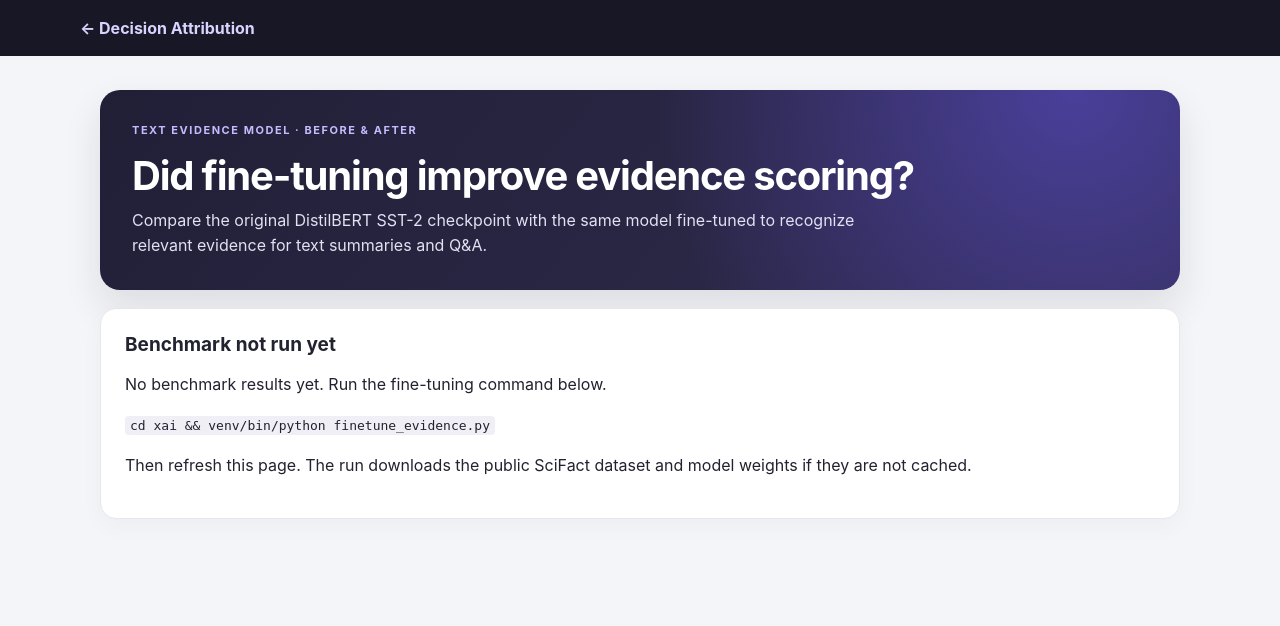
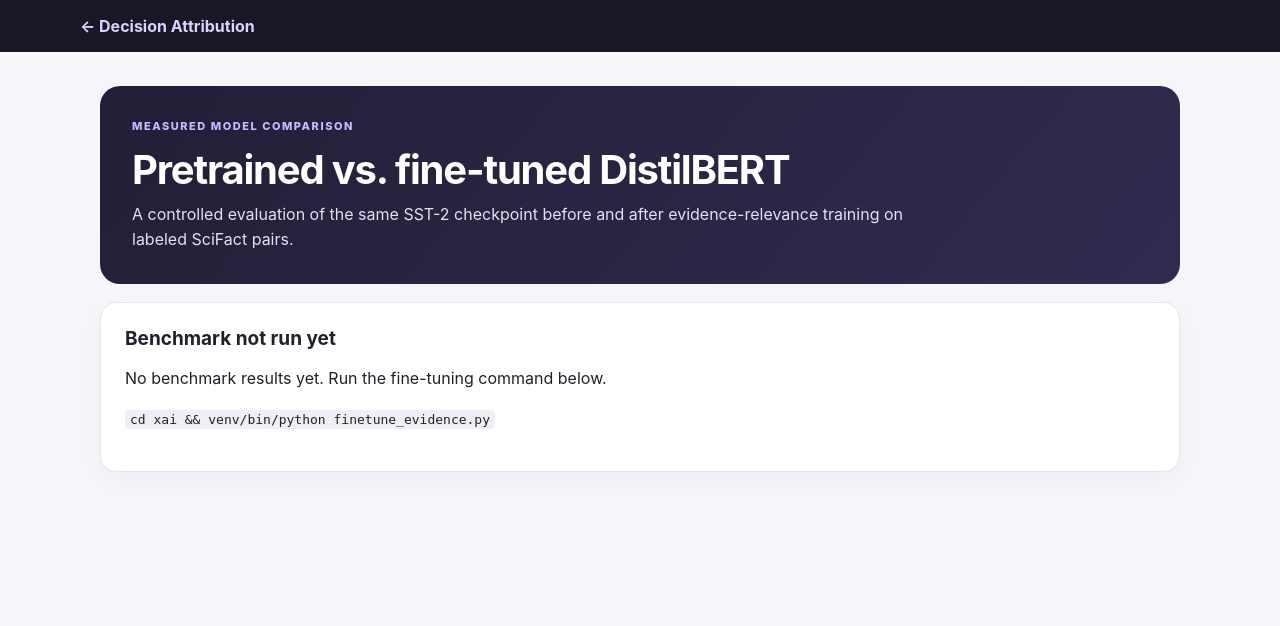
Before and after one commit to kraghavendra-adiga/XAI_Decision_Attribution_Major_Project, a FastAPI app: page /finetuning in a window 1280 px wide. Shown: the top 626 px of the page. Run offline with FastAPI, Linux system fonts and the light colour scheme; some libraries are stand-ins or nearby versions.

Commit message:
Final Commit

```diff
--- a/templates/finetuning_dashboard.html
+++ b/templates/finetuning_dashboard.html
@@ -3,89 +3,206 @@
 <head>
   <meta charset="utf-8">
   <meta name="viewport" content="width=device-width, initial-scale=1">
-  <title>Evidence model benchmark · Decision Attribution</title>
+  <title>DistilBERT evidence benchmark</title>
   <style>
     :root {
       color-scheme: light;
-      font-family: Inter, ui-sans-serif, system-ui, -apple-system, BlinkMacSystemFont, "Segoe UI", sans-serif;
-      color: #222230;
-      background: #f4f5f8;
-      --muted: #666b7b;
-      --line: #e5e7ef;
-      --purple: #5a4be7;
+      font-family: Inter, ui-sans-serif, system-ui, -apple-system, "Segoe UI", sans-serif;
+      color: #20212b;
+      background: #f5f6fa;
+      --muted: #686d7d;
+      --line: #e3e5ec;
+      --purple: #5750c9;
       --green: #18794e;
+      --red: #a53a42;
       --panel: #fff;
     }
     * { box-sizing: border-box; }
     body { margin: 0; }
-    header { background: #171725; color: #fff; padding: 18px max(24px, calc((100% - 1120px) / 2)); }
-    header a { color: #d8d3ff; text-decoration: none; font-weight: 650; }
+    header {
+      background: #171725;
+      color: #fff;
+      padding: 16px max(24px, calc((100% - 1120px) / 2));
+    }
+    header a { color: #d8d3ff; text-decoration: none; font-weight: 700; }
     main { max-width: 1120px; margin: 34px auto; padding: 0 20px 56px; }
-    .hero { padding: 32px; border-radius: 20px; background: radial-gradient(circle at 90% 0, #4a3f9a 0, transparent 42%), linear-gradient(130deg, #211f36, #302c50); color: #fff; box-shadow: 0 18px 38px #211f361c; }
-    .eyebrow { margin: 0 0 12px; color: #c5bcff; font-size: 11px; font-weight: 750; letter-spacing: .14em; text-transform: uppercase; }
+    .hero {
+      padding: 32px;
+      border-radius: 20px;
+      background: linear-gradient(130deg, #211f36, #302c50);
+      color: #fff;
+    }
+    .eyebrow {
+      margin: 0 0 10px;
+      color: #c5bcff;
+      font-size: 11px;
+      font-weight: 800;
+      letter-spacing: .14em;
+      text-transform: uppercase;
+    }
     h1 { margin: 0 0 8px; font-size: clamp(27px, 4vw, 40px); letter-spacing: -.03em; }
     h2 { margin: 0 0 12px; font-size: 19px; }
+    h3 { margin: 0 0 8px; font-size: 15px; }
     p { line-height: 1.55; }
-    .lede, .muted { color: var(--muted); }
-    .hero .lede { max-width: 760px; margin: 0; color: #e2e0f1; }
-    .panel { background: var(--panel); border: 1px solid var(--line); border-radius: 16px; padding: 24px; margin: 18px 0; box-shadow: 0 8px 24px #20233608; }
-    .cards { display: grid; grid-template-columns: repeat(4, minmax(0, 1fr)); gap: 12px; margin: 18px 0; }
-    .metric { border: 1px solid var(--line); background: #fff; padding: 18px; border-radius: 14px; }
-    .metric:first-child { border-top: 3px solid var(--purple); }
-    .metric:nth-child(2) { border-top: 3px solid #248a60; }
-    .metric:nth-child(3) { border-top: 3px solid #dd9a34; }
-    .metric:nth-child(4) { border-top: 3px solid #3988b8; }
-    .metric-label { color: var(--muted); font-size: 13px; }
-    .metric-value { font-size: 30px; letter-spacing: -.04em; font-weight: 750; margin: 8px 0; }
-    .metric-delta { color: var(--green); font-size: 12px; font-weight: 650; }
+    .lede { max-width: 780px; margin: 0; color: #e2e0f1; }
+    .muted { color: var(--muted); }
+    .panel {
+      background: var(--panel);
+      border: 1px solid var(--line);
+      border-radius: 16px;
+      padding: 24px;
+      margin: 18px 0;
+      box-shadow: 0 8px 24px #20233608;
+    }
+    .badge {
+      display: inline-block;
+      border-radius: 99px;
+      padding: 5px 10px;
+      font-size: 11px;
+      font-weight: 800;
+      background: #efedfb;
+      color: #4d3da8;
+    }
+    .badge.good { background: #e6f4ec; color: var(--green); }
+    .badge.bad { background: #f7e8ea; color: var(--red); }
+    .badge.neutral { background: #eef0f4; color: #555a69; }
+    .outcome {
+      display: grid;
+      grid-template-columns: 1.15fr 1fr;
+      gap: 18px;
+      align-items: center;
+    }
+    .outcome strong { display: block; font-size: 22px; margin: 5px 0; }
+    .outcome-copy { color: var(--muted); margin: 0; }
+    .cards {
+      display: grid;
+      grid-template-columns: repeat(5, minmax(0, 1fr));
+      gap: 10px;
+      margin: 18px 0;
+    }
+    .metric {
+      border: 1px solid var(--line);
+      background: #fff;
+      padding: 16px;
+      border-radius: 14px;
+    }
+    .metric-label { color: var(--muted); font-size: 12px; font-weight: 700; }
+    .metric-values { display: flex; align-items: baseline; gap: 6px; margin: 9px 0 5px; }
+    .metric-values .before { color: var(--muted); font-size: 13px; }
+    .metric-values .arrow { color: #989dad; }
+    .metric-values .after { font-size: 23px; font-weight: 800; }
+    .metric-delta { font-size: 12px; font-weight: 800; color: var(--green); }
+    .metric-delta.down { color: var(--red); }
+    .metric-delta.same { color: var(--muted); }
     .table-wrap { overflow-x: auto; }
-    table { border-collapse: collapse; width: 100%; min-width: 650px; }
-    th, td { text-align: left; padding: 12px 10px; border-bottom: 1px solid var(--line); vertical-align: top; }
-    th { color: var(--muted); font-size: 13px; }
-    td.num { font-variant-numeric: tabular-nums; }
-    .badge { display: inline-block; border-radius: 99px; padding: 5px 10px; font-size: 11px; font-weight: 700; background: #efedfb; color: #4d3da8; }
-    .sample { border-top: 1px solid var(--line); padding: 18px 0; }
-    .sample:first-of-type { border-top: 0; }
-    .sample p { margin: 7px 0; }
-    .scores { color: var(--muted); font-size: 13px; }
-    .error { color: #a82f35; }
+    table { border-collapse: collapse; width: 100%; min-width: 720px; }
+    th, td {
+      text-align: left;
+      padding: 11px 10px;
+      border-bottom: 1px solid var(--line);
+      vertical-align: top;
+    }
+    th { color: var(--muted); font-size: 12px; }
+    td.num { font-variant-numeric: tabular-nums; white-space: nowrap; }
+    .loss-grid {
+      display: grid;
+      grid-template-columns: repeat(3, 1fr);
+      gap: 12px;
+    }
+    .loss-step {
+      border: 1px solid var(--line);
+      border-radius: 12px;
+      padding: 14px;
+    }
+    .loss-bar-track {
+      height: 8px;
+      background: #edecf6;
+      border-radius: 99px;
+      margin: 10px 0 7px;
+      overflow: hidden;
+    }
+    .loss-bar { height: 100%; background: var(--purple); border-radius: 99px; }
+    .proof-grid {
+      display: grid;
+      grid-template-columns: repeat(3, minmax(0, 1fr));
+      gap: 12px;
+    }
+    .proof-grid > div {
+      border-left: 3px solid #dcd9f7;
+      padding: 4px 12px;
+    }
+    .proof-grid strong { display: block; margin-bottom: 4px; }
+    .proof-grid span { color: var(--muted); font-size: 13px; }
+    .sample-row {
+      display: grid;
+      grid-template-columns: minmax(200px, 1fr) 140px 140px 120px;
+      gap: 12px;
+      align-items: start;
+      border-top: 1px solid var(--line);
+      padding: 15px 0;
+    }
+    .sample-row:first-child { border-top: 0; }
+    .sample-row p { margin: 4px 0; }
+    .sample-text { font-size: 13px; color: var(--muted); }
+    .score-col strong { display: block; font-size: 18px; }
+    .score-col span { color: var(--muted); font-size: 12px; }
+    ul { margin: 8px 0 0; padding-left: 20px; }
+    li { margin: 7px 0; line-height: 1.45; }
     code { background: #f0eff5; border-radius: 4px; padding: 2px 5px; }
-    button { border: 0; background: var(--purple); color: #fff; border-radius: 8px; padding: 10px 14px; font: inherit; cursor: pointer; }
-    @media (max-width: 820px) { .cards { grid-template-columns: repeat(2, minmax(0, 1fr)); } }
-    @media (max-width: 600px) { main { margin-top: 20px; padding: 0 14px 32px; } .panel { padding: 17px; } .hero { padding: 24px 20px; } .cards { grid-template-columns: 1fr 1fr; gap: 9px; } .metric { padding: 14px; } .metric-value { font-size: 25px; } }
+    .error { color: var(--red); }
+    @media (max-width: 820px) {
+      .cards { grid-template-columns: repeat(2, minmax(0, 1fr)); }
+      .outcome, .proof-grid { grid-template-columns: 1fr; }
+      .loss-grid { grid-template-columns: 1fr; }
+    }
+    @media (max-width: 600px) {
+      main { margin-top: 20px; padding: 0 14px 32px; }
+      .panel { padding: 17px; }
+      .hero { padding: 24px 20px; }
+      .cards { grid-template-columns: 1fr 1fr; }
+      .sample-row { grid-template-columns: 1fr; }
+    }
   </style>
 </head>
 <body>
   <header><a href="/">← Decision Attribution</a></header>
   <main>
     <section class="hero">
-      <p class="eyebrow">Text evidence model · before &amp; after</p>
-      <h1>Did fine-tuning improve evidence scoring?</h1>
-      <p class="lede">Compare the original DistilBERT SST-2 checkpoint with the same model fine-tuned to recognize relevant evidence for text summaries and Q&amp;A.</p>
+      <p class="eyebrow">Measured model comparison</p>
+      <h1>Pretrained vs. fine-tuned DistilBERT</h1>
+      <p class="lede">A controlled evaluation of the same SST-2 checkpoint before and after evidence-relevance training on labeled SciFact pairs.</p>
     </section>
     <section id="status" class="panel" aria-live="polite">Loading benchmark results…</section>
     <div id="results" hidden>
-      <section class="cards" id="metric-cards" aria-label="Key metric comparison"></section>
+      <section class="panel" id="outcome"></section>
+      <section class="cards" id="metric-cards" aria-label="Before and after metric comparison"></section>
+
       <section class="panel">
-        <h2>Held-out validation metrics</h2>
-        <p class="muted">Both models use the same fixed 0.5 classification threshold. ROC AUC uses continuous relevance scores.</p>
-        <div class="table-wrap"><table>
-          <thead><tr><th>Scorer</th><th>Accuracy</th><th>Precision</th><th>Recall</th><th>F1</th><th>ROC AUC</th><th>Pairs</th></tr></thead>
-          <tbody id="metrics-body"></tbody>
-        </table></div>
+        <h2>Validation metrics</h2>
+        <p class="muted">Both checkpoints use the same 0.5 relevance threshold and the same 1,549 held-out pairs. A positive result means the sentence is annotated as relevant evidence.</p>
+        <div class="table-wrap">
+          <table>
+            <thead><tr><th>Checkpoint</th><th>Accuracy</th><th>Precision</th><th>Recall</th><th>F1</th><th>ROC AUC</th><th>Pairs</th></tr></thead>
+            <tbody id="metrics-body"></tbody>
+          </table>
+        </div>
       </section>
+
       <section class="panel">
-        <h2>What was trained?</h2>
-        <div id="experiment-info"></div>
+        <h2>Fine-tuning proof</h2>
+        <div id="loss-chart" class="loss-grid"></div>
+        <div class="proof-grid" id="training-proof" style="margin-top:18px"></div>
       </section>
+
       <section class="panel">
-        <h2>Example validation pairs</h2>
-        <p class="muted">Scores are relevance probabilities/similarities; gold labels are SciFact's evidence annotations.</p>
+        <h2>Representative prediction changes</h2>
+        <p class="muted">Examples use the saved held-out pair scores and are labeled by the SciFact annotation. “After” scores are probabilities for the evidence class.</p>
         <div id="samples"></div>
       </section>
+
       <section class="panel">
-        <h2>Why this may be better—and what this does not prove</h2>
-        <div id="limitations"></div>
+        <h2>Method and scope</h2>
+        <div id="method"></div>
       </section>
     </div>
   </main>
@@ -94,10 +211,18 @@
       "&": "&amp;", "<": "&lt;", ">": "&gt;", '"': "&quot;", "'": "&#39;"
     }[c]));
     const pct = (value) => `${(Number(value) * 100).toFixed(1)}%`;
-    const metrics = [
-      ["pretrained_sst2", "Pretrained DistilBERT SST-2"],
-      ["finetuned_evidence", "Fine-tuned evidence model"]
-    ];
+    const num = (value) => Number(value).toLocaleString();
+    const metricNames = { accuracy: "Accuracy", precision: "Precision", recall: "Recall", f1: "F1", roc_auc: "ROC AUC" };
+
+    function classifySample(sample) {
+      const gold = Number(sample.label_value);
+      const before = Number(sample.pretrained_score) >= 0.5 ? 1 : 0;
+      const after = Number(sample.finetuned_score) >= 0.5 ? 1 : 0;
+      if (before !== gold && after === gold) return { text: "Corrected", cls: "good", rank: 0 };
+      if (before === gold && after !== gold) return { text: "Regression", cls: "bad", rank: 2 };
+      if (before === gold && after === gold) return { text: "Both correct", cls: "neutral", rank: 1 };
+      return { text: "Both incorrect", cls: "neutral", rank: 3 };
+    }
 
     async function loadResults() {
       const status = document.getElementById("status");
@@ -107,62 +232,101 @@
         if (!response.ok) throw new Error(data.detail || `Request failed (${response.status})`);
         if (data.status !== "complete") {
           status.innerHTML = `<h2>Benchmark not run yet</h2>
-            <p>${esc(data.message || "Run the training command to create comparison results.")}</p>
-            <p><code>cd xai && venv/bin/python finetune_evidence.py</code></p>
-            <p>Then refresh this page. The run downloads the public SciFact dataset and model weights if they are not cached.</p>`;
+            <p>${esc(data.message || "No saved comparison results are available.")}</p>
+            <p><code>cd xai && venv/bin/python finetune_evidence.py</code></p>`;
           return;
         }
 
+        const before = data.metrics.pretrained_sst2;
+        const after = data.metrics.finetuned_evidence;
         document.getElementById("results").hidden = false;
-        status.innerHTML = `<span class="badge">Completed</span>
-          <p>Dataset: <strong>${esc(data.dataset.name)}</strong> ·
-          ${Number(data.dataset.train_pairs).toLocaleString()} train pairs ·
-          ${Number(data.dataset.validation_pairs).toLocaleString()} validation pairs</p>
-          <p class="muted">Run: ${esc(new Date(data.created_at).toLocaleString())} ·
-          Fine-tuning device: ${esc(data.training.device)}</p>`;
+        status.innerHTML = `<span class="badge good">Benchmark complete</span>
+          <p><strong>${esc(data.dataset.name)}</strong> · ${num(data.dataset.validation_pairs)} held-out pairs ·
+          ${num(data.dataset.validation_claims)} validation claims</p>
+          <p class="muted">Saved ${esc(new Date(data.created_at).toLocaleString())} ·
+          Fine-tuning run: ${esc(data.training.device)} · seed ${esc(data.training.seed)}</p>`;
 
-        const trained = data.metrics.finetuned_evidence;
-        const before = data.metrics.pretrained_sst2;
-        document.getElementById("metric-cards").innerHTML = ["f1", "precision", "recall", "roc_auc"].map(key => {
-          const delta = Number(trained[key]) - Number(before[key]);
-          const signed = `${delta >= 0 ? "+" : ""}${(delta * 100).toFixed(1)} points`;
-          return `<div class="metric"><div class="metric-label">Fine-tuned ${esc(key.replace("_", " ").toUpperCase())}</div>
-            <div class="metric-value">${pct(trained[key])}</div>
-            <div class="metric-delta">${esc(signed)} vs. pretrained SST-2</div></div>`;
+        const improvements = Object.keys(metricNames).filter(key => Number(after[key]) >= Number(before[key]));
+        const largest = "f1";
+        const largestDelta = (Number(after[largest]) - Number(before[largest])) * 100;
+        document.getElementById("outcome").innerHTML = `
+          <div>
+            <p class="eyebrow" style="color:#8178bd">Held-out result</p>
+            <strong>${largestDelta >= 0 ? "+" : ""}${largestDelta.toFixed(1)} points in ${esc(metricNames[largest])}</strong>
+            <p class="outcome-copy">${improvements.length} of 5 reported metrics improved; ${5 - improvements.length} did not improve or tied.</p>
+          </div>
+          <div>
+            <p><strong>Fine-tuned F1:</strong> ${pct(after.f1)} <span class="muted">(before ${pct(before.f1)})</span></p>
+            <p><strong>Fine-tuned accuracy:</strong> ${pct(after.accuracy)} <span class="muted">(before ${pct(before.accuracy)})</span></p>
+          </div>`;
+
+        document.getElementById("metric-cards").innerHTML = Object.keys(metricNames).map(key => {
+          const delta = Number(after[key]) - Number(before[key]);
+          const deltaText = `${delta >= 0 ? "+" : ""}${(delta * 100).toFixed(1)} pp`;
+          const cls = delta > 0 ? "" : delta < 0 ? "down" : "same";
+          return `<div class="metric">
+            <div class="metric-label">${esc(metricNames[key])}</div>
+            <div class="metric-values">
+              <span class="before">${pct(before[key])}</span><span class="arrow">→</span>
+              <span class="after">${pct(after[key])}</span>
+            </div>
+            <div class="metric-delta ${cls}">${esc(deltaText)} vs. before</div>
+          </div>`;
         }).join("");
 
-        document.getElementById("metrics-body").innerHTML = metrics.map(([key, label]) => {
+        document.getElementById("metrics-body").innerHTML = [
+          ["pretrained_sst2", "Pretrained SST-2"],
+          ["finetuned_evidence", "Fine-tuned evidence model"]
+        ].map(([key, label]) => {
           const row = data.metrics[key];
-          return `<tr><td>${esc(label)}</td><td class="num">${pct(row.accuracy)}</td>
+          return `<tr><td><strong>${esc(label)}</strong></td><td class="num">${pct(row.accuracy)}</td>
             <td class="num">${pct(row.precision)}</td><td class="num">${pct(row.recall)}</td>
             <td class="num">${pct(row.f1)}</td><td class="num">${pct(row.roc_auc)}</td>
-            <td class="num">${Number(row.count).toLocaleString()}</td></tr>`;
+            <td class="num">${num(row.count)}</td></tr>`;
         }).join("");
 
-        document.getElementById("experiment-info").innerHTML = `
-          <p><strong>Starting checkpoint:</strong> ${esc(data.base_model)}</p>
-          <p><strong>Dataset:</strong> <a href="${esc(data.dataset.url)}" target="_blank" rel="noopener noreferrer">${esc(data.dataset.name)}</a> —
-          ${esc(data.dataset.description)}</p>
-          <p><strong>Training:</strong> ${esc(data.training.epochs)} epochs, batch size
-          ${esc(data.training.batch_size)}, learning rate ${esc(data.training.learning_rate)}.
-          Training loss: ${data.training.epoch_losses.map(x => Number(x).toFixed(4)).join(" → ")}.</p>
-          <p><strong>Positive:</strong> ${esc(data.dataset.labels.positive)}.
-          <strong>Negative:</strong> ${esc(data.dataset.labels.negative)}.</p>
-          <p><strong>Training pairs:</strong> ${esc(data.dataset.labels.training_examples)}</p>`;
+        const losses = data.training.epoch_losses || [];
+        const maxLoss = Math.max(...losses, 1);
+        document.getElementById("loss-chart").innerHTML = losses.map((loss, index) => `
+          <div class="loss-step">
+            <strong>Epoch ${index + 1}</strong>
+            <div class="loss-bar-track"><div class="loss-bar" style="width:${Math.max(4, loss / maxLoss * 100)}%"></div></div>
+            <span class="muted">Training loss ${Number(loss).toFixed(4)}</span>
+          </div>`).join("");
+        document.getElementById("training-proof").innerHTML = `
+          <div><strong>Starting checkpoint</strong><span>${esc(data.base_model)}</span></div>
+          <div><strong>Training configuration</strong><span>${esc(data.training.epochs)} epochs · batch ${esc(data.training.batch_size)} · LR ${esc(data.training.learning_rate)}</span></div>
+          <div><strong>Saved fine-tuned checkpoint</strong><span>${esc(data.finetuned_model)}</span></div>
+          <div><strong>Training data</strong><span>${num(data.dataset.train_pairs)} pairs</span></div>
+          <div><strong>Deterministic seed</strong><span>${esc(data.training.seed)}</span></div>
+          <div><strong>Input limit</strong><span>${esc(data.training.max_length)} tokens</span></div>`;
 
-        document.getElementById("samples").innerHTML = data.samples.map(sample => `
-          <article class="sample">
-            <p><span class="badge">${esc(sample.label)}</span></p>
-            <p><strong>Claim:</strong> ${esc(sample.claim)}</p>
-            <p><strong>Candidate sentence:</strong> ${esc(sample.sentence)}</p>
-            <p class="scores">Pretrained score: ${pct(sample.pretrained_score)} ·
-                Fine-tuned score: ${pct(sample.finetuned_score)}</p>
+        const ranked = (data.samples || []).map(sample => ({ sample, result: classifySample(sample) }))
+          .sort((a, b) => a.result.rank - b.result.rank)
+          .slice(0, 12);
+        document.getElementById("samples").innerHTML = ranked.map(({sample, result}) => `
+          <article class="sample-row">
+            <div>
+              <span class="badge ${result.cls}">${esc(result.text)}</span>
+              <p><strong>Claim</strong></p><p class="sample-text">${esc(sample.claim)}</p>
+              <p><strong>Candidate sentence</strong></p><p class="sample-text">${esc(sample.sentence)}</p>
+            </div>
+            <div class="score-col"><span>Before</span><strong>${pct(sample.pretrained_score)}</strong>
+              <span>Evidence probability</span></div>
+            <div class="score-col"><span>After</span><strong>${pct(sample.finetuned_score)}</strong>
+              <span>Evidence probability</span></div>
+            <div><span class="badge neutral">${esc(sample.label)}</span></div>
           </article>`).join("");
-        const limitations = data.limitations.filter(
-          item => !item.startsWith("The default production scorer remains ")
-        );
-        document.getElementById("limitations").innerHTML = `<ul>${limitations.map(item => `<li>${esc(item)}</li>`).join("")}</ul>
-          <p>Fine-tuning adapts the original sentiment checkpoint to score whether source text is relevant to a summary or question. The held-out metrics show whether it improved on this dataset; they do not guarantee better results on every topic. In the text tabs you can switch between these two scorers. Answer generation is unchanged, and non-text features are unaffected.</p>`;
+
+        document.getElementById("method").innerHTML = `
+          <ul>
+            <li><strong>Dataset:</strong> <a href="${esc(data.dataset.url)}" target="_blank" rel="noopener noreferrer">${esc(data.dataset.name)}</a> — expert-written scientific claims paired with annotated evidence sentences.</li>
+            <li><strong>Labels:</strong> 1 = annotated supporting or contradicting rationale; 0 = another sentence in a cited abstract.</li>
+            <li><strong>Split discipline:</strong> the checkpoint was trained on ${num(data.dataset.train_pairs)} pairs and evaluated only on ${num(data.dataset.validation_pairs)} held-out pairs.</li>
+            <li><strong>Threshold:</strong> both models use 0.5 for class decisions. ROC AUC uses the full probability scores.</li>
+            <li><strong>Interpretation:</strong> these results measure evidence ranking on SciFact's dev split. They do not prove equal or better quality across every topic or document type.</li>
+            <li><strong>Training effect:</strong> the loss ${losses.length > 1 ? `moved from ${Number(losses[0]).toFixed(4)} to ${Number(losses.at(-1)).toFixed(4)} across ${losses.length} epochs` : "was recorded for this run"}.</li>
+          </ul>`;
       } catch (error) {
         status.innerHTML = `<p class="error">Could not load benchmark results: ${esc(error.message)}</p>`;
       }
```
Also changed, not shown: finetune_evidence.py (+24 -8 lines).
